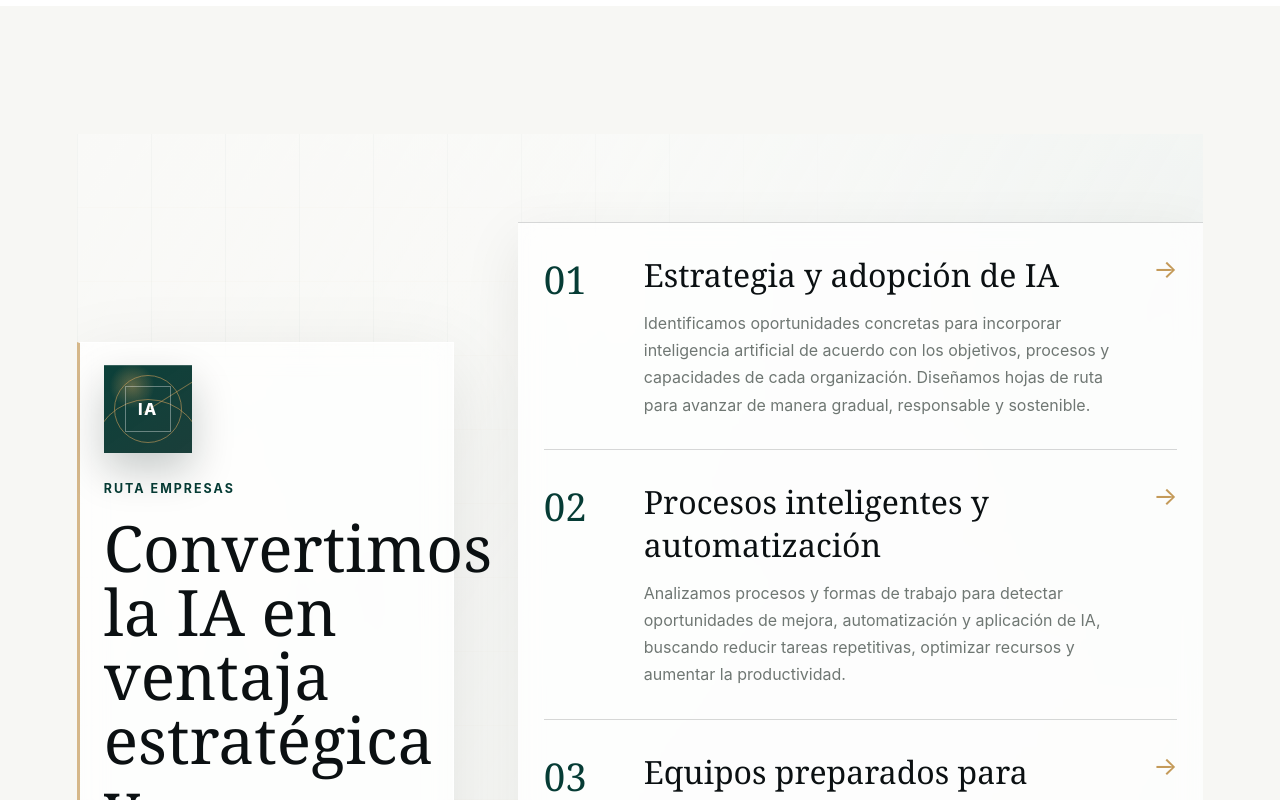
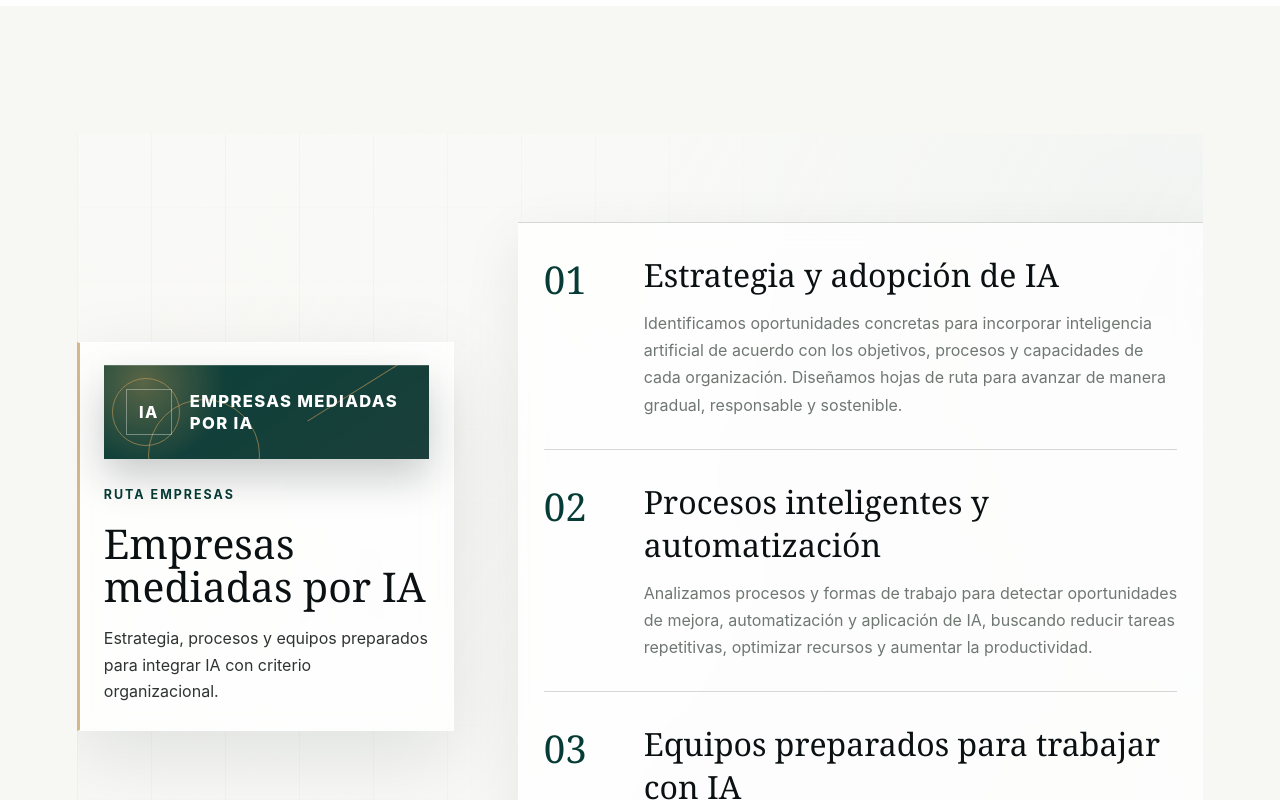
Before and after one commit to fernandamiccoli/consultoria-ia-fmc, a Next.js app: page / in a window 1280 px wide. Shown: the part 2200-3000 px from the top of the page. Built offline with nearby package versions, Linux system fonts and the light colour scheme.

Commit message:
fix: redisenar rutas de empresas y educacion

```diff
--- a/app/globals.css
+++ b/app/globals.css
@@ -245,7 +245,6 @@ h1 {
 
 .section-heading h2,
 .approach-copy h2,
-.service-intro h2,
 .contact-copy h2 {
   font-size: clamp(2.5rem, 5vw, 5.4rem);
   line-height: 1;
@@ -424,17 +423,19 @@ h1 {
 .route-emblem {
   align-items: center;
   background:
-    radial-gradient(circle at 32% 24%, rgba(196, 154, 89, 0.44), transparent 25%),
+    radial-gradient(circle at 12% 18%, rgba(196, 154, 89, 0.42), transparent 28%),
     linear-gradient(145deg, rgba(6, 60, 53, 0.98), rgba(2, 42, 37, 0.9));
   box-shadow: 0 18px 42px rgba(4, 24, 23, 0.22), inset 0 1px 0 rgba(255, 255, 255, 0.18);
   color: var(--white);
   display: inline-flex;
-  height: 88px;
-  justify-content: center;
+  gap: 18px;
+  min-height: 94px;
+  justify-content: flex-start;
   margin-bottom: 28px;
   overflow: hidden;
+  padding: 18px 22px;
   position: relative;
-  width: 88px;
+  width: min(100%, 360px);
 }
 
 .service-route.education .route-emblem {
@@ -445,6 +446,7 @@ h1 {
 
 .emblem-core {
   border: 1px solid rgba(255, 255, 255, 0.36);
+  flex: 0 0 auto;
   display: grid;
   font-size: 1rem;
   font-weight: 800;
@@ -453,6 +455,17 @@ h1 {
   place-items: center;
   position: relative;
   width: 46px;
+  z-index: 1;
+}
+
+.emblem-label {
+  font-size: clamp(0.92rem, 1.3vw, 1.08rem);
+  font-weight: 800;
+  letter-spacing: 0.08em;
+  line-height: 1.35;
+  max-width: 210px;
+  position: relative;
+  text-transform: uppercase;
   z-index: 1;
 }
 
@@ -466,14 +479,15 @@ h1 {
 .emblem-orbit.one {
   border-radius: 50%;
   height: 68px;
-  inset: 10px;
+  left: 8px;
+  top: 13px;
   width: 68px;
 }
 
 .emblem-orbit.two {
   border-radius: 50%;
   height: 112px;
-  left: -12px;
+  left: 44px;
   top: 34px;
   width: 112px;
 }
@@ -481,14 +495,24 @@ h1 {
 .emblem-line {
   border-width: 1px 0 0;
   height: 1px;
-  right: -18px;
-  top: 28px;
+  right: 18px;
+  top: 26px;
   transform: rotate(-32deg);
-  width: 72px;
+  width: 112px;
 }
 
 .service-intro h2 {
+  font-size: clamp(2.15rem, 3.2vw, 3.45rem);
+  line-height: 1.04;
   margin-top: 20px;
+}
+
+.service-summary {
+  color: var(--graphite);
+  font-size: clamp(1rem, 1.1vw, 1.12rem);
+  line-height: 1.65;
+  margin-top: 18px;
+  max-width: 420px;
 }
 
 .service-list {
@@ -504,7 +528,7 @@ h1 {
   border-bottom: 1px solid var(--line);
   display: grid;
   gap: 28px;
-  grid-template-columns: 72px 1fr 24px;
+  grid-template-columns: 72px 1fr;
   padding: 30px 0;
 }
 
@@ -524,11 +548,6 @@ h1 {
   color: var(--muted);
   line-height: 1.7;
   margin-top: 14px;
-}
-
-.service-arrow {
-  color: var(--champagne);
-  font-size: 1.6rem;
 }
 
 .process-section {
@@ -858,10 +877,6 @@ textarea {
     grid-template-columns: 54px 1fr;
   }
 
-  .service-arrow {
-    display: none;
-  }
-
   .contact-section::after {
     background: linear-gradient(180deg, rgba(2, 42, 37, 0.96), rgba(2, 42, 37, 0.84) 52%, rgba(247, 247, 244, 0.34));
   }
--- a/app/page.tsx
+++ b/app/page.tsx
@@ -77,13 +77,15 @@ export default function Home() {
         <ServiceRoute
           id="empresas"
           label="Ruta Empresas"
-          title="Convertimos la IA en ventaja estratégica y sostenible."
+          title="Empresas mediadas por IA"
+          description="Estrategia, procesos y equipos preparados para integrar IA con criterio organizacional."
           items={services.empresas}
         />
         <ServiceRoute
           id="educacion"
           label="Ruta Educación"
-          title="Impulsamos instituciones que enseñan y aprenden con visión de futuro."
+          title="Educación mediada por IA"
+          description="Acompañamiento institucional para enseñar, aprender y gestionar con nuevas capacidades."
           items={services.educacion}
           education
         />
@@ -151,12 +153,14 @@ function ServiceRoute({
   id,
   label,
   title,
+  description,
   items,
   education = false
 }: {
   id: string;
   label: string;
   title: string;
+  description: string;
   items: { title: string; body: string }[];
   education?: boolean;
 }) {
@@ -168,9 +172,13 @@ function ServiceRoute({
           <span className="emblem-orbit one" />
           <span className="emblem-orbit two" />
           <span className="emblem-line" />
+          <span className="emblem-label">
+            {education ? "Educación mediada por IA" : "Empresas mediadas por IA"}
+          </span>
         </div>
         <p className="section-label">{label}</p>
         <h2>{title}</h2>
+        <p className="service-summary">{description}</p>
       </div>
       <div className="service-list">
         {items.map((item, index) => (
@@ -180,7 +188,6 @@ function ServiceRoute({
               <h3>{item.title}</h3>
               <p>{item.body}</p>
             </div>
-            <span className="service-arrow" aria-hidden="true">→</span>
           </article>
         ))}
       </div>
```
